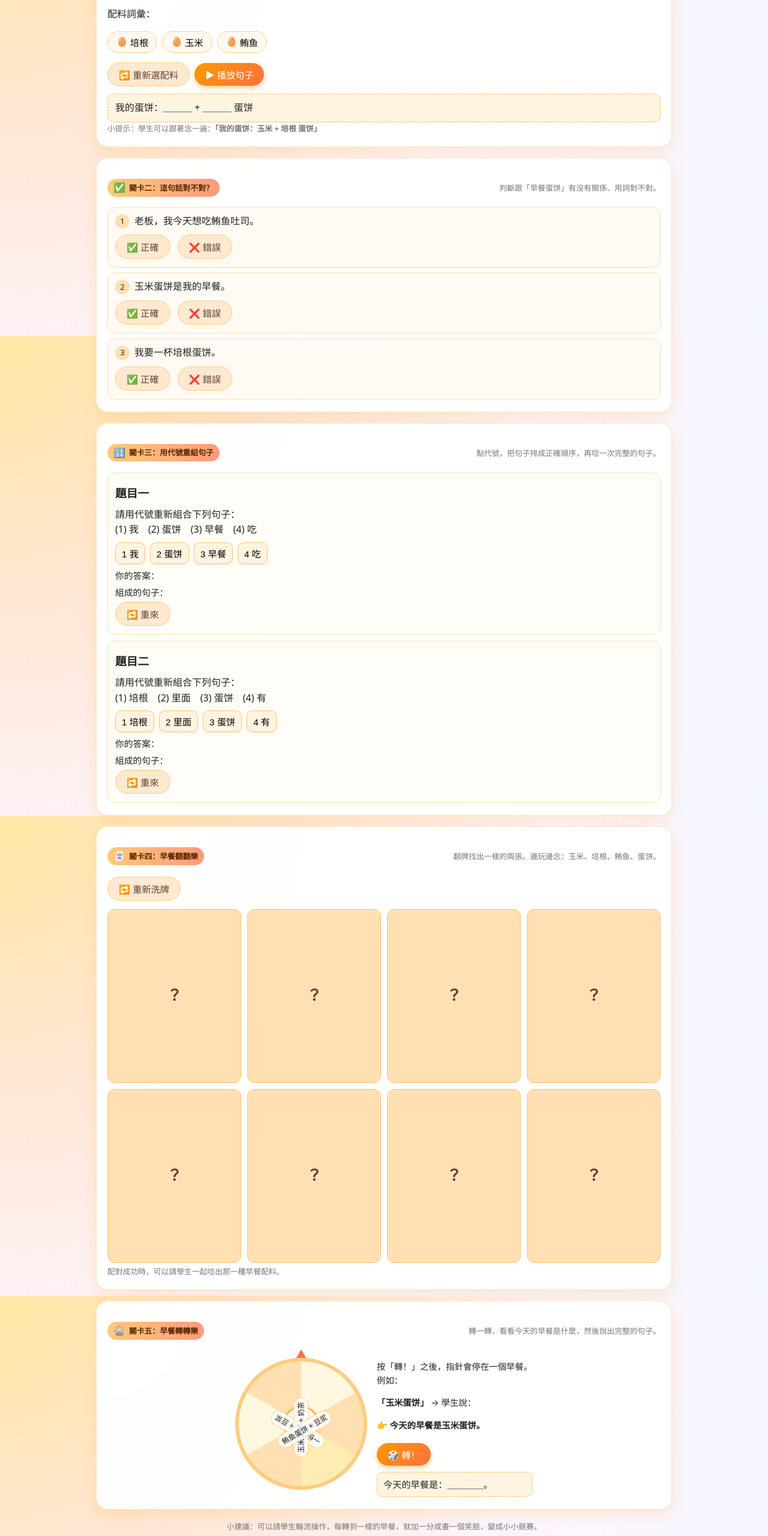
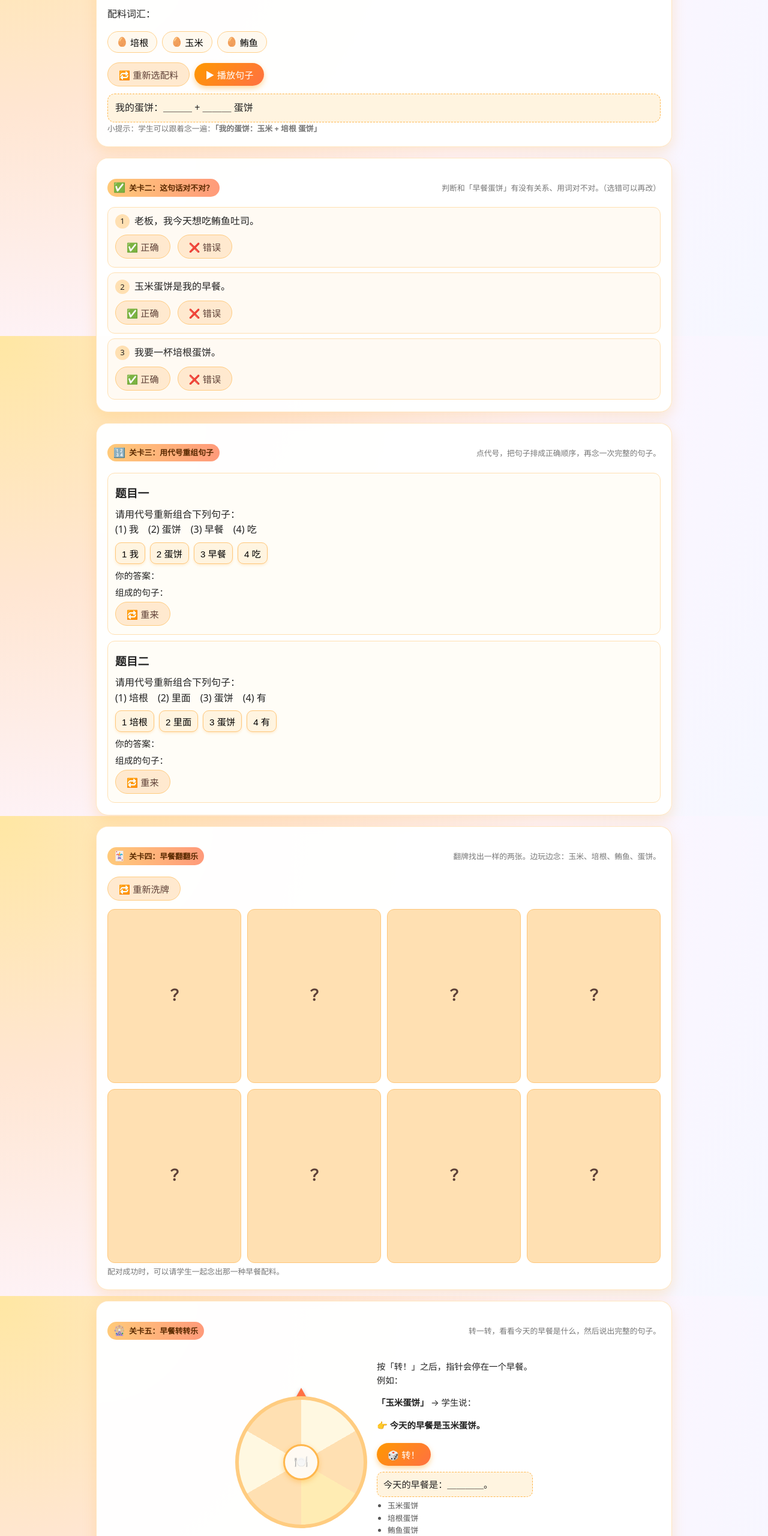
Before and after one commit to AISAGA21005GAOSHUNU/danbing-game, a plain HTML site: page index.html in a window 1280 px wide. Shown: the part 240-2800 px from the top of the page at 60% size. Drawn offline with Linux system fonts and the light colour scheme.

Commit message:
Update index.html

```diff
--- a/index.html
+++ b/index.html
@@ -1,4 +1,3 @@
-
 <!DOCTYPE html>
 <html lang="zh-Hans">
 <head>
@@ -265,7 +264,7 @@
       font-size: 0.92rem;
     }
 
-    /* 翻翻樂 */
+    /* 翻翻乐 */
     .memory-grid {
       display: grid;
       grid-template-columns: repeat(4, minmax(60px, 1fr));
@@ -321,7 +320,7 @@
       box-shadow: 0 3px 8px rgba(76,175,80,0.3);
     }
 
-    /* 轉盤 */
+    /* 转盘 */
     .wheel-wrap {
       display: flex;
       flex-wrap: wrap;
@@ -353,32 +352,6 @@
       display: flex;
       align-items: center;
       justify-content: center;
-    }
-    .wheel-labels {
-      position: absolute;
-      inset: 18px;
-      display: flex;
-      align-items: center;
-      justify-content: center;
-      font-size: 0.8rem;
-      text-align: center;
-      pointer-events: none;
-    }
-    .wheel-item {
-      position: absolute;
-      width: 50%;
-      transform-origin: 0 50%;
-      left: 50%;
-      top: 50%;
-    }
-    .wheel-item span {
-      display: inline-block;
-      background: rgba(255,255,255,0.8);
-      padding: 2px 6px;
-      border-radius: 999px;
-      border: 1px solid rgba(255,183,77,0.6);
-      font-size: 0.75rem;
-      white-space: nowrap;
     }
     .wheel-pointer {
       position: absolute;
@@ -417,6 +390,12 @@
       border: 1px dashed #ffb74d;
       font-size: 0.95rem;
     }
+    .spin-list {
+      margin: 4px 0 0;
+      padding-left: 18px;
+      font-size: 0.8rem;
+      color: #555;
+    }
 
     .footer-note {
       text-align: center;
@@ -447,48 +426,48 @@
       <span>舌尖上的美食：早餐店的蛋饼</span>
       <span class="emoji">🥤</span>
     </div>
-    <div class="page-subtitle">認簡體字、練口說、玩遊戲：一起來早餐店上中文課！</div>
+    <div class="page-subtitle">认简体字、练口说、玩游戏：一起在早餐店上中文课！</div>
     <div class="nav-chips">
-      <div class="nav-chip">配料句型練習</div>
-      <div class="nav-chip">判斷句子對不對</div>
-      <div class="nav-chip">代號重組語序</div>
-      <div class="nav-chip">翻翻樂記單字</div>
-      <div class="nav-chip">轉盤說句子</div>
+      <div class="nav-chip">配料句型练习</div>
+      <div class="nav-chip">判断句子对不对</div>
+      <div class="nav-chip">代号重组语序</div>
+      <div class="nav-chip">翻翻乐记单词</div>
+      <div class="nav-chip">转盘说句子</div>
     </div>
   </header>
 
-  <!-- 關卡一 -->
+  <!-- 关卡一 -->
   <section class="card">
     <div class="card-inner">
       <div class="section-title">
-        <h2><span class="flag"><span>🍳</span> 關卡一：特製我的蛋饼</span></h2>
-        <span class="small-note">請選兩種配料，做出你的「超級蛋饼」，再唸出來。</span>
+        <h2><span class="flag"><span>🍳</span> 关卡一：特制我的蛋饼</span></h2>
+        <span class="small-note">请选择两种配料，做出你的「超级蛋饼」，再念出来。</span>
       </div>
-      <p>配料詞彙：</p>
+      <p>配料词汇：</p>
       <div class="chips" id="ingredient-chips">
         <button class="chip-btn" data-word="培根">培根</button>
         <button class="chip-btn" data-word="玉米">玉米</button>
         <button class="chip-btn" data-word="鲔鱼">鲔鱼</button>
       </div>
 
-      <button class="btn secondary" id="reset-ingredients">🔁 重新選配料</button>
+      <button class="btn secondary" id="reset-ingredients">🔁 重新选配料</button>
       <button class="btn" id="speak-ingredients">▶ 播放句子</button>
 
       <div class="sentence-output" id="egg-sentence">
         我的蛋饼：＿＿＿ + ＿＿＿ 蛋饼
       </div>
       <div class="small-note">
-        小提示：學生可以跟著念一遍：<strong>「我的蛋饼：玉米 + 培根 蛋饼」</strong>
+        小提示：学生可以跟着念一遍：<strong>「我的蛋饼：玉米 + 培根 蛋饼」</strong>
       </div>
     </div>
   </section>
 
-  <!-- 關卡二 -->
+  <!-- 关卡二 -->
   <section class="card">
     <div class="card-inner">
       <div class="section-title">
-        <h2><span class="flag"><span>✅</span> 關卡二：這句話對不對？</span></h2>
-        <span class="small-note">判斷跟「早餐蛋饼」有沒有關係、用詞對不對。</span>
+        <h2><span class="flag"><span>✅</span> 关卡二：这句话对不对？</span></h2>
+        <span class="small-note">判断和「早餐蛋饼」有没有关系、用词对不对。（选错可以再改）</span>
       </div>
 
       <div id="tf-list">
@@ -498,8 +477,8 @@
             <span>老板，我今天想吃鲔鱼吐司。</span>
           </div>
           <div class="tf-buttons">
-            <button class="btn secondary tf-btn" data-choice="true">✅ 正確</button>
-            <button class="btn secondary tf-btn" data-choice="false">❌ 錯誤</button>
+            <button class="btn secondary tf-btn" data-choice="true">✅ 正确</button>
+            <button class="btn secondary tf-btn" data-choice="false">❌ 错误</button>
           </div>
           <div class="feedback"></div>
         </div>
@@ -510,8 +489,8 @@
             <span>玉米蛋饼是我的早餐。</span>
           </div>
           <div class="tf-buttons">
-            <button class="btn secondary tf-btn" data-choice="true">✅ 正確</button>
-            <button class="btn secondary tf-btn" data-choice="false">❌ 錯誤</button>
+            <button class="btn secondary tf-btn" data-choice="true">✅ 正确</button>
+            <button class="btn secondary tf-btn" data-choice="false">❌ 错误</button>
           </div>
           <div class="feedback"></div>
         </div>
@@ -522,8 +501,8 @@
             <span>我要一杯培根蛋饼。</span>
           </div>
           <div class="tf-buttons">
-            <button class="btn secondary tf-btn" data-choice="true">✅ 正確</button>
-            <button class="btn secondary tf-btn" data-choice="false">❌ 錯誤</button>
+            <button class="btn secondary tf-btn" data-choice="true">✅ 正确</button>
+            <button class="btn secondary tf-btn" data-choice="false">❌ 错误</button>
           </div>
           <div class="feedback"></div>
         </div>
@@ -531,18 +510,18 @@
     </div>
   </section>
 
-  <!-- 關卡三 -->
+  <!-- 关卡三 -->
   <section class="card">
     <div class="card-inner">
       <div class="section-title">
-        <h2><span class="flag"><span>🔢</span> 關卡三：用代號重組句子</span></h2>
-        <span class="small-note">點代號，把句子排成正確順序，再唸一次完整的句子。</span>
+        <h2><span class="flag"><span>🔢</span> 关卡三：用代号重组句子</span></h2>
+        <span class="small-note">点代号，把句子排成正确顺序，再念一次完整的句子。</span>
       </div>
 
-      <!-- 題目一 -->
+      <!-- 题目一 -->
       <div class="order-box" data-correct="1,3,4,2">
-        <h3>題目一</h3>
-        <div>請用代號重新組合下列句子：</div>
+        <h3>题目一</h3>
+        <div>请用代号重新组合下列句子：</div>
         <div>(1) 我　(2) 蛋饼　(3) 早餐　(4) 吃</div>
 
         <div class="pieces">
@@ -553,15 +532,15 @@
         </div>
 
         <div class="built">你的答案：<span class="built-seq"></span></div>
-        <div class="built">組成的句子：<span class="built-sentence"></span></div>
-        <button class="btn secondary reset-order">🔁 重來</button>
+        <div class="built">组成的句子：<span class="built-sentence"></span></div>
+        <button class="btn secondary reset-order">🔁 重来</button>
         <div class="feedback"></div>
       </div>
 
-      <!-- 題目二 -->
+      <!-- 题目二 -->
       <div class="order-box" data-correct="3,2,4,1">
-        <h3>題目二</h3>
-        <div>請用代號重新組合下列句子：</div>
+        <h3>题目二</h3>
+        <div>请用代号重新组合下列句子：</div>
         <div>(1) 培根　(2) 里面　(3) 蛋饼　(4) 有</div>
 
         <div class="pieces">
@@ -572,35 +551,35 @@
         </div>
 
         <div class="built">你的答案：<span class="built-seq"></span></div>
-        <div class="built">組成的句子：<span class="built-sentence"></span></div>
-        <button class="btn secondary reset-order">🔁 重來</button>
+        <div class="built">组成的句子：<span class="built-sentence"></span></div>
+        <button class="btn secondary reset-order">🔁 重来</button>
         <div class="feedback"></div>
       </div>
     </div>
   </section>
 
-  <!-- 關卡四：翻翻樂 -->
+  <!-- 关卡四：翻翻乐 -->
   <section class="card">
     <div class="card-inner">
       <div class="section-title">
-        <h2><span class="flag"><span>🃏</span> 關卡四：早餐翻翻樂</span></h2>
-        <span class="small-note">翻牌找出一樣的兩張。邊玩邊念：玉米、培根、鲔鱼、蛋饼。</span>
+        <h2><span class="flag"><span>🃏</span> 关卡四：早餐翻翻乐</span></h2>
+        <span class="small-note">翻牌找出一样的两张。边玩边念：玉米、培根、鲔鱼、蛋饼。</span>
       </div>
       <button class="btn secondary" id="memory-reset">🔁 重新洗牌</button>
 
       <div class="memory-grid" id="memory-grid">
-        <!-- 卡片由 JS 產生 -->
+        <!-- 卡片由 JS 生成 -->
       </div>
-      <div class="small-note" id="memory-message">配對成功時，可以請學生一起唸出那一種早餐配料。</div>
+      <div class="small-note" id="memory-message">配对成功时，可以请学生一起念出那一种早餐配料。</div>
     </div>
   </section>
 
-  <!-- 關卡五：早餐轉轉樂 -->
+  <!-- 关卡五：转盘 -->
   <section class="card">
     <div class="card-inner">
       <div class="section-title">
-        <h2><span class="flag"><span>🎡</span> 關卡五：早餐轉轉樂</span></h2>
-        <span class="small-note">轉一轉，看看今天的早餐是什麼，然後說出完整的句子。</span>
+        <h2><span class="flag"><span>🎡</span> 关卡五：早餐转转乐</span></h2>
+        <span class="small-note">转一转，看看今天的早餐是什么，然后说出完整的句子。</span>
       </div>
 
       <div class="wheel-wrap">
@@ -608,32 +587,73 @@
           <div class="wheel-pointer"></div>
           <div class="wheel" id="wheel">
             <div class="wheel-center">🍽️</div>
-            <div class="wheel-labels" id="wheel-labels">
-              <!-- 文字由 JS 放 -->
-            </div>
           </div>
         </div>
 
         <div class="spin-info">
-          <p>按「轉！」之後，指針會停在一個早餐。例如：</p>
-          <p><strong>「玉米蛋饼」</strong> → 學生說：</p>
+          <p>按「转！」之后，指针会停在一个早餐。例如：</p>
+          <p><strong>「玉米蛋饼」</strong> → 学生说：</p>
           <p>👉 <strong>今天的早餐是玉米蛋饼。</strong></p>
-          <button class="btn" id="spin-btn">🎲 轉！</button>
+          <button class="btn" id="spin-btn">🎲 转！</button>
           <div class="result-box" id="spin-result">
             今天的早餐是：＿＿＿＿。
           </div>
+          <ul class="spin-list">
+            <li>玉米蛋饼</li>
+            <li>培根蛋饼</li>
+            <li>鲔鱼蛋饼</li>
+            <li>一份蛋饼 + 豆浆</li>
+            <li>玉米蛋饼 + 奶茶</li>
+            <li>鲔鱼蛋饼 + 豆浆</li>
+          </ul>
         </div>
       </div>
     </div>
   </section>
 
   <div class="footer-note">
-    小建議：可以請學生輪流操作，每轉到一樣的早餐，就加一分或畫一個笑臉，變成小小競賽。
+    小建议：可以让学生轮流转转盘，每转到一种早餐，就加一分或画一个笑脸，变成小小竞赛。
   </div>
 </div>
 
 <script>
-  // ===== 關卡一：特製我的蛋饼 =====
+  // ===== 小小按键音：给所有按钮加上音效 =====
+  let clickAudioCtx = null;
+  function playClickSound() {
+    try {
+      if (!clickAudioCtx) {
+        const AC = window.AudioContext || window.webkitAudioContext;
+        if (!AC) return;
+        clickAudioCtx = new AC();
+      }
+      const ctx = clickAudioCtx;
+      const osc = ctx.createOscillator();
+      const gain = ctx.createGain();
+      osc.type = 'sine';
+      osc.frequency.value = 900;
+      const now = ctx.currentTime;
+      gain.gain.setValueAtTime(0.18, now);
+      gain.gain.exponentialRampToValueAtTime(0.001, now + 0.12);
+      osc.connect(gain);
+      gain.connect(ctx.destination);
+      osc.start(now);
+      osc.stop(now + 0.12);
+    } catch (e) {
+      // 如果浏览器不支持，就静默失败
+    }
+  }
+
+  // 把音效绑到所有按钮（捕获阶段，确保一定会响）
+  document.addEventListener('DOMContentLoaded', () => {
+    const allButtons = Array.from(document.querySelectorAll('button'));
+    allButtons.forEach(btn => {
+      btn.addEventListener('click', () => {
+        playClickSound();
+      }, { capture: true });
+    });
+  });
+
+  // ===== 关卡一：特制我的蛋饼 =====
   const ingredientButtons = Array.from(document.querySelectorAll('#ingredient-chips .chip-btn'));
   const eggSentence = document.getElementById('egg-sentence');
   const resetIngredientsBtn = document.getElementById('reset-ingredients');
@@ -674,12 +694,12 @@
 
   speakBtn.addEventListener('click', () => {
     if (!('speechSynthesis' in window)) {
-      alert('這個瀏覽器不支援語音播放，可以改用老師示範唸給學生聽。');
+      alert('这个浏览器不支持语音播放，可以改用老师示范念给学生听。');
       return;
     }
     const text = eggSentence.textContent.replace(/＿/g, '空');
     if (!text || text.includes('＿＿＿')) {
-      alert('先選好兩種配料，再聽句子～');
+      alert('先选好两种配料，再听句子～');
       return;
     }
     const utter = new SpeechSynthesisUtterance(text);
@@ -688,7 +708,7 @@
     window.speechSynthesis.speak(utter);
   });
 
-  // ===== 關卡二：正誤判斷 =====
+  // ===== 关卡二：正误判断（可以改答案，不锁死） =====
   const tfItems = Array.from(document.querySelectorAll('.tf-item'));
 
   tfItems.forEach(item => {
@@ -699,7 +719,6 @@
     buttons.forEach(btn => {
       btn.addEventListener('click', () => {
         const choice = btn.dataset.choice === 'true';
-        buttons.forEach(b => b.disabled = true);
 
         const badge = document.createElement('span');
         const explain = document.createElement('div');
@@ -707,7 +726,7 @@
 
         if (choice === answer) {
           badge.className = 'badge correct';
-          badge.textContent = '答對了！';
+          badge.textContent = '答对了！';
         } else {
           badge.className = 'badge wrong';
           badge.textContent = '再想想～';
@@ -715,11 +734,11 @@
 
         const text = item.textContent;
         if (text.includes('鲔鱼吐司')) {
-          explain.textContent = '這句話說想吃的是「吐司」，不是蛋饼。';
+          explain.textContent = '这句话说想吃的是「吐司」，不是蛋饼。';
         } else if (text.includes('玉米蛋饼是我的早餐')) {
-          explain.textContent = '這句話合理：早餐吃玉米蛋饼。';
+          explain.textContent = '这句话合理：早餐吃玉米蛋饼。';
         } else if (text.includes('一杯培根蛋饼')) {
-          explain.textContent = '「蛋饼」應該用「一份」，不是「一杯」。';
+          explain.textContent = '「蛋饼」应该用「一份」，不是「一杯」。';
         }
 
         feedbackDiv.innerHTML = '';
@@ -729,7 +748,7 @@
     });
   });
 
-  // ===== 關卡三：代號重組 =====
+  // ===== 关卡三：代号重组 =====
   const orderBoxes = Array.from(document.querySelectorAll('.order-box'));
 
   orderBoxes.forEach(box => {
@@ -758,7 +777,7 @@
         const isCorrect = currentSeq.every((v, i) => v === correctSeq[i]);
         const badge = document.createElement('span');
         badge.className = 'badge ' + (isCorrect ? 'correct' : 'wrong');
-        badge.textContent = isCorrect ? '順序正確！' : '順序不太對～再試一次。';
+        badge.textContent = isCorrect ? '顺序正确！' : '顺序不太对～再试一次。';
         feedbackDiv.innerHTML = '';
         feedbackDiv.appendChild(badge);
         pieceButtons.forEach(btn => btn.disabled = true);
@@ -790,7 +809,7 @@
     render();
   });
 
-  // ===== 關卡四：翻翻樂 =====
+  // ===== 关卡四：翻翻乐 =====
   const memoryGrid = document.getElementById('memory-grid');
   const memoryResetBtn = document.getElementById('memory-reset');
   const memoryMessage = document.getElementById('memory-message');
@@ -811,7 +830,7 @@
     memoryLock = false;
     memoryFlipped = [];
     matchedCount = 0;
-    memoryMessage.textContent = '配對成功時，可以請學生一起唸出那一種早餐配料。';
+    memoryMessage.textContent = '配对成功时，可以请学生一起念出那一种早餐配料。';
 
     const deck = [];
     memoryItems.forEach(item => {
@@ -819,7 +838,6 @@
       deck.push({ ...item });
     });
 
-    // shuffle
     for (let i = deck.length - 1; i > 0; i--) {
       const j = Math.floor(Math.random() * (i + 1));
       [deck[i], deck[j]] = [deck[j], deck[i]];
@@ -874,9 +892,9 @@
           memoryFlipped = [];
           memoryLock = false;
           matchedCount++;
-          memoryMessage.textContent = `太棒了！你配對成功：${c1.dataset.key}。`;
+          memoryMessage.textContent = `太棒了！你配对成功：${c1.dataset.key}。`;
           if (matchedCount === memoryItems.length) {
-            memoryMessage.textContent = '全部配對完成！早餐 OK，可以開動，請大家一起唸一遍所有配料。';
+            memoryMessage.textContent = '全部配对完成！早餐 OK，可以开动，请大家一起念一遍所有配料。';
           }
         }, 450);
       } else {
@@ -893,9 +911,8 @@
   memoryResetBtn.addEventListener('click', createMemoryCards);
   createMemoryCards();
 
-  // ===== 關卡五：轉盤 =====
+  // ===== 关卡五：转盘 =====
   const wheel = document.getElementById('wheel');
-  const wheelLabels = document.getElementById('wheel-labels');
   const spinBtn = document.getElementById('spin-btn');
   const spinResult = document.getElementById('spin-result');
 
@@ -907,23 +924,6 @@
     '玉米蛋饼 + 奶茶',
     '鲔鱼蛋饼 + 豆浆'
   ];
-
-  function setupWheelLabels() {
-    wheelLabels.innerHTML = '';
-    const count = wheelOptions.length;
-    const baseAngle = 360 / count;
-    wheelOptions.forEach((text, index) => {
-      const item = document.createElement('div');
-      item.className = 'wheel-item';
-      const angle = baseAngle * index + baseAngle / 2;
-      item.style.transform = `rotate(${angle}deg) translateX(-50%)`;
-      const span = document.createElement('span');
-      span.textContent = text;
-      item.appendChild(span);
-      wheelLabels.appendChild(item);
-    });
-  }
-  setupWheelLabels();
 
   let currentRotation = 0;
   spinBtn.addEventListener('click', () => {
```
